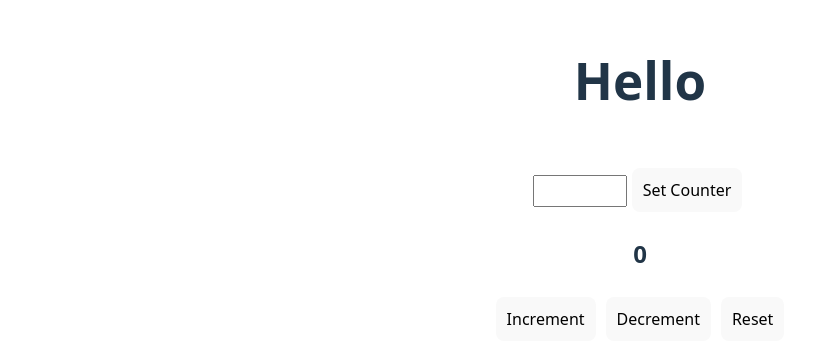
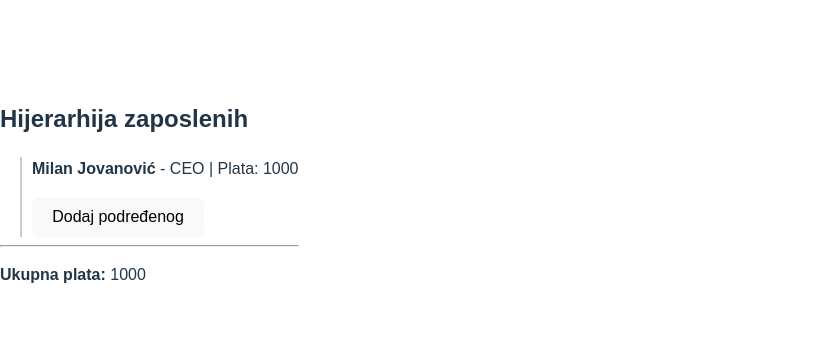
Before and after one commit to luidji95/practice, a React (Vite) app: page / in a window 1280 px wide. Shown: the part 208-572 px from the top of the page, without its empty margins (0-836 px from the left). Built offline with nearby package versions, Linux system fonts and the light colour scheme.

Commit message:
employee list practice

```diff
--- a/package.json
+++ b/package.json
@@ -11,12 +11,14 @@
   },
   "dependencies": {
     "react": "^19.0.0",
-    "react-dom": "^19.0.0"
+    "react-dom": "^19.0.0",
+    "uuid": "^11.1.0"
   },
   "devDependencies": {
     "@eslint/js": "^9.21.0",
     "@types/react": "^19.0.10",
     "@types/react-dom": "^19.0.4",
+    "@types/uuid": "^10.0.0",
     "@vitejs/plugin-react": "^4.3.4",
     "autoprefixer": "^10.4.21",
     "eslint": "^9.21.0",
--- a/src/App.tsx
+++ b/src/App.tsx
@@ -1,14 +1,55 @@
 import { useState } from "react";
-import reactLogo from "./assets/react.svg";
-import viteLogo from "/vite.svg";
-import "./App.css";
-import Counter from "./Counter";
+import ListaRadnika from "./ListaRadnika";
+import { v4 as uuidv4 } from "uuid"; // Za generisanje ID-a
+
+const initialEmployee = {
+  id: uuidv4(),
+  ime: "Milan",
+  prezime: "Jovanović",
+  titula: "CEO",
+  plata: 1000,
+  zaposleni: [],
+};
 
 function App() {
+  const [firma, setFirma] = useState(initialEmployee);
+
+  const dodajZaposlenog = (parentId) => {
+    const dodaj = (zaposleni) => {
+      if (zaposleni.id === parentId) {
+        const novi = {
+          id: uuidv4(),
+          ime: `Novi${Math.floor(Math.random() * 1000)}`,
+          prezime: "Zaposleni",
+          titula: "Developer",
+          plata: zaposleni.plata + 1000,
+          zaposleni: [],
+        };
+        return { ...zaposleni, zaposleni: [...zaposleni.zaposleni, novi] };
+      }
+      return {
+        ...zaposleni,
+        zaposleni: zaposleni.zaposleni.map(dodaj),
+      };
+    };
+    setFirma((prev) => dodaj(prev));
+  };
+
+  const izracunajUkupnuPlatu = (zaposleni) => {
+    return (
+      zaposleni.plata +
+      zaposleni.zaposleni.reduce((sum, z) => sum + izracunajUkupnuPlatu(z), 0)
+    );
+  };
+
   return (
-    <div>
-      <h1>Hello</h1>
-      <Counter></Counter>
+    <div style={{ fontFamily: "sans-serif" }}>
+      <h2>Hijerarhija zaposlenih</h2>
+      <ListaRadnika radnik={firma} onDodaj={dodajZaposlenog} />
+      <hr />
+      <p>
+        <strong>Ukupna plata:</strong> {izracunajUkupnuPlatu(firma)}
+      </p>
     </div>
   );
 }
--- a/src/Counter.tsx
+++ /dev/null
@@ -1,79 +0,0 @@
-import React, { useState } from "react";
-
-const Counter: React.FC = () => {
-  const [count, setCount] = useState<number>(0);
-  const [inputValue, setInputValue] = useState<string>("");
-
-  // Postavlja vrednost iz inputa
-  const handleInputChange = (
-    event: React.ChangeEvent<HTMLInputElement>
-  ): void => {
-    setInputValue(event.target.value);
-  };
-
-  // Postavlja brojač na unetu vrednost
-  const handleSetCounter = (): void => {
-    const value = parseInt(inputValue, 10);
-    if (!isNaN(value)) {
-      setCount(value);
-    }
-  };
-
-  const handleIncrement = (): void => {
-    setCount((prev) => prev + 1);
-  };
-
-  const handleDecrement = (): void => {
-    setCount((prev) => prev - 1);
-  };
-
-  const handleReset = (): void => {
-    setCount(0);
-  };
-
-  return (
-    <div style={{ textAlign: "center", padding: "20px" }}>
-      <input
-        type="number"
-        value={inputValue}
-        onChange={handleInputChange}
-        style={{
-          padding: "5px",
-          fontSize: "16px",
-          width: "80px",
-          textAlign: "center",
-          marginBottom: "10px",
-        }}
-      />
-      <button
-        onClick={handleSetCounter}
-        style={{ margin: "5px", padding: "10px", fontSize: "16px" }}
-      >
-        Set Counter
-      </button>
-      <h2>{count}</h2>
-      <div>
-        <button
-          onClick={handleIncrement}
-          style={{ margin: "5px", padding: "10px", fontSize: "16px" }}
-        >
-          Increment
-        </button>
-        <button
-          onClick={handleDecrement}
-          style={{ margin: "5px", padding: "10px", fontSize: "16px" }}
-        >
-          Decrement
-        </button>
-        <button
-          onClick={handleReset}
-          style={{ margin: "5px", padding: "10px", fontSize: "16px" }}
-        >
-          Reset
-        </button>
-      </div>
-    </div>
-  );
-};
-
-export default Counter;
--- /dev/null
+++ b/src/ListaRadnika.tsx
@@ -0,0 +1,20 @@
+import Radnik from "./Radnik";
+
+const ListaRadnika = ({ radnik, onDodaj }) => {
+  return (
+    <div
+      style={{ marginLeft: 20, borderLeft: "2px solid #ccc", paddingLeft: 10 }}
+    >
+      <Radnik radnik={radnik} onDodaj={onDodaj} />
+      {radnik.zaposleni.length > 0 && (
+        <div>
+          {radnik.zaposleni.map((z) => (
+            <ListaRadnika key={z.id} radnik={z} onDodaj={onDodaj} />
+          ))}
+        </div>
+      )}
+    </div>
+  );
+};
+
+export default ListaRadnika;
--- /dev/null
+++ b/src/Radnik.tsx
@@ -0,0 +1,15 @@
+const Radnik = ({ radnik, onDodaj }) => {
+  return (
+    <div>
+      <p>
+        <strong>
+          {radnik.ime} {radnik.prezime}
+        </strong>{" "}
+        - {radnik.titula} | Plata: {radnik.plata}
+      </p>
+      <button onClick={() => onDodaj(radnik.id)}>Dodaj podređenog</button>
+    </div>
+  );
+};
+
+export default Radnik;
```
Also changed, not shown: 1 other file (tests, documents, lock files or other folders).
